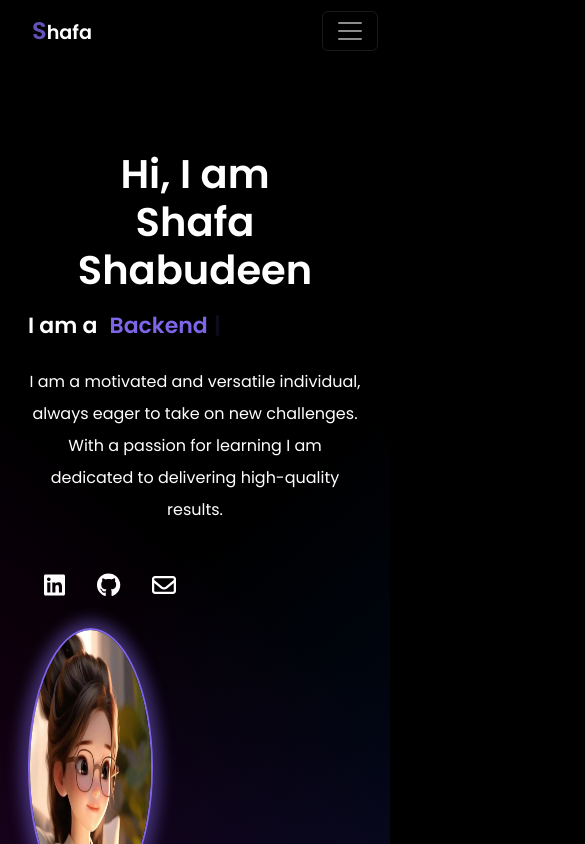
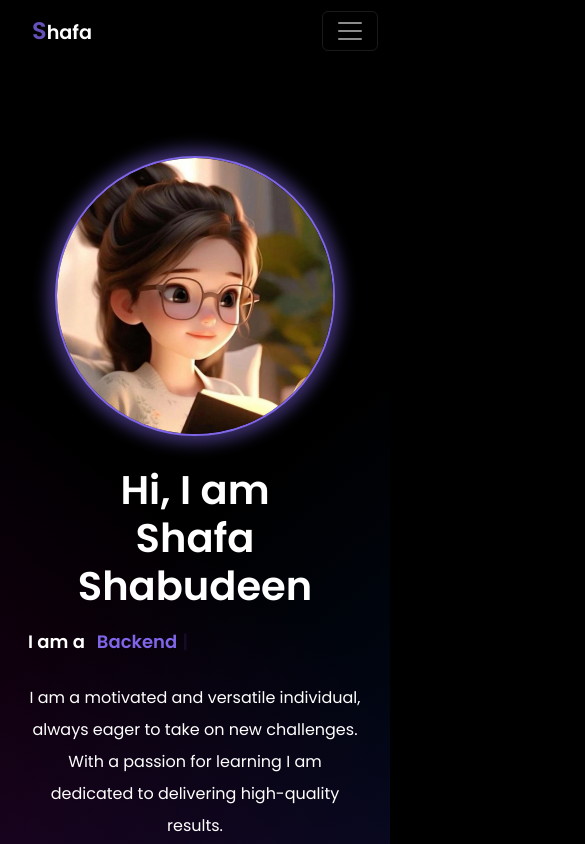
Before and after one commit to shafa-shabudeen/Personal-Portfolio-React, a React (Vite) app: page / in a window 390 px wide. Shown: the top 844 px of the page, 585 px wide, since content can reach past the window. Built offline with nearby package versions, Linux system fonts and the light colour scheme.

Commit message:
changed to responsive

```diff
--- a/src/App.jsx
+++ b/src/App.jsx
@@ -21,8 +21,6 @@ function App(){
     <About />
     <Skills />
     <Experience />
-    {/* <br />
-    <br /> */}
     <Projects />
     <ControlledExample />
     <Footer />
--- a/src/components/About/About.css
+++ b/src/components/About/About.css
@@ -15,12 +15,6 @@
   position: relative;
   padding: 80px 30px;
   margin-top: 6 0px;
-  @media (max-width: 960px) {
-    padding: 66px 16px;
-  }
-  @media (max-width: 640) {
-    padding: 32px 16px;
-  }
   z-index: 1;
 
   clip-path: polygon(0 0, 100% 0, 100% 100%, 70% 95%, 0 100%);
@@ -31,15 +25,6 @@
   font-size: 50px;
   color: #fff;
   line-height: 68px;
-  @media (max-width: 960px) {
-    text-align: center;
-  }
-
-  @media (max-width: 640px) {
-    font-size: 40px;
-    line-height: 48px;
-    margin-bottom: 8px;
-  }
 }
 
 #textLoop {
@@ -49,14 +34,6 @@
   gap: 12px;
   color: #fff;
   line-height: 68px;
-  @media (max-width: 960px) {
-    text-align: center;
-  }
-  @media (max-width: 640px) {
-    font-size: 22px;
-    line-height: 48px;
-    margin-bottom: 16px;
-  }
 }
 
 #textLoop span {
@@ -69,15 +46,6 @@
   line-height: 32px;
   margin-bottom: 42px;
   color: #fff;
-
-  @media (max-width: 960px) {
-    text-align: center;
-  }
-
-  @media (max-width: 640px) {
-    font-size: 16px;
-    line-height: 32px;
-  }
 }
 
 #heroContainer {
@@ -87,17 +55,8 @@
   order: 2;
   justify-content: end;
   gap: 12px;
-  @media (max-width: 960px) {
-    order: 1;
-    justify-content: center;
-    align-items: center;
-    margin-bottom: 80px;
-  }
+}
 
-  @media (max-width: 640px) {
-    margin-bottom: 30px;
-  }
-}
 @keyframes animatedBackground {
   0% {
     background-color: #000;
@@ -123,16 +82,6 @@
   border: 2px solid rgba(127, 101, 231, 1);
   box-shadow: 0 0 20px rgba(127, 101, 231, 0.7);
   animation: animatedBackground 5s infinite alternate;
-
-  @media (max-width: 768px) {
-    width: 400px;
-    height: 400px;
-  }
-
-  @media (max-width: 640px) {
-    width: 280px;
-    height: 280px;
-  }
 }
 
 #SocialMediaIcons {
@@ -152,3 +101,75 @@
   color: rgba(127, 101, 231, 1);
   font-size: 2rem;
 }
+
+@media (max-width: 960px) {
+  #about{
+    padding: 66px 16px;
+  }
+  #title {
+    font-size: 40px;
+    line-height: 48px;
+    text-align: center;
+  }
+
+  #textLoop {
+    font-size: 22px;
+    line-height: 32px;
+    text-align: center;
+  }
+
+  #subTitle {
+    font-size: 16px;
+    line-height: 24px;
+    text-align: center;
+  }
+
+  #heroContainer {
+    order: 1;
+    justify-content: center;
+    align-items: center;
+    margin-bottom: 80px;
+  }
+
+  #img {
+    width: 300px;
+    height: 300px;
+  }
+
+  #SocialMediaIcons {
+    justify-content: center;
+    padding-bottom: 10px;
+  }
+}
+
+@media (max-width: 640px) {
+
+  #about{
+    padding: 32px 16px;
+  }
+  #title {
+    font-size: 40px;
+    line-height: 48px;
+    margin-bottom: 8px;
+  }
+
+  #textLoop {
+    font-size: 18px;
+    line-height: 48px;
+    margin-bottom: 16px;
+  }
+
+  #subTitle {
+    font-size: 16px;
+    line-height: 32px;
+  }
+
+  #heroContainer {
+    margin-bottom: 30px;
+  }
+
+  #img {
+    width: 280px;
+    height: 280px;
+  }
+}
--- a/src/components/About/About.jsx
+++ b/src/components/About/About.jsx
@@ -10,8 +10,8 @@ function About() {
   return (
     <div id="about">
       <Container>
-        <Row>
-          <Col>
+        <Row className="align-items-center">
+          <Col md={7} className="order-2 order-md-1">
             <div id="title">
               Hi, I am <br /> Shafa Shabudeen
             </div>
@@ -57,7 +57,7 @@ function About() {
               </a>
             </div>
           </Col>
-          <Col xs={5}>
+          <Col md={5} className="d-flex justify-content-md-end order-1 order-md-2 mt-md-0 mt-3">
             <div id="heroContainer">
               <img src="./profile.jpg" alt="hero image" id="img" />
             </div>
--- a/src/components/Certifications/Certifications.css
+++ b/src/components/Certifications/Certifications.css
@@ -1,9 +1,10 @@
-#subtitle{
+#subtitle {
   font-size: 42px;
   text-align: center;
   font-weight: 600;
   margin-top: 40px;
   color: #fff;
+
   @media (max-width: 768px) {
     margin-top: 12px;
     font-size: 32px;
@@ -11,24 +12,27 @@ margin-top: 12px;
 }
 
 .cert-carousel {
-  width: 700px;
+  width: 90%;
   margin: auto;
-  height: 500px;
+  height: 60%;
   margin-block-start: 30px;
+
+  @media (max-width: 768px) {
+    height: 70%;
+    margin-bottom: 20px;
+  }
 }
 
 .cert-image-container {
-  margin-top: 70px;
   display: flex;
   justify-content: center;
   align-items: center;
   height: 300px;
-  background-size: contain; /* Adjust as needed */
-  background-position: center; /* Adjust as needed */
-  background-repeat: no-repeat; /* Adjust as needed */
+  background-size: contain;
+  background-position: center;
+  background-repeat: no-repeat;
+
+  @media (max-width: 768px) {
+    height: 200px;
   }
-
-/* #certifications{
-  background:  linear-gradient(38.73deg, rgba(204, 0, 187, 0.15) 0%, rgba(201, 32, 184, 0) 50%), linear-gradient(141.27deg, rgba(0, 70, 209, 0) 50%, rgba(0, 70, 209, 0.15) 100%);
-  clip-path: polygon(0 0, 100% 0, 100% 100%, 70% 95%, 0 100%);
-} */
+}
--- a/src/components/Certifications/Certifications.jsx
+++ b/src/components/Certifications/Certifications.jsx
@@ -55,14 +55,13 @@ function Certifications() {
   return (
     <Container id='certifications'>
       <h1 id='subtitle'>Certifications</h1>
-      <Carousel  style={{ width: '700px', margin: 'auto', height: '500px', marginBlockStart: '30px' }}>
+      <Carousel className='cert-carousel'>
         {certificateData.map((certificate, idx) => (
           <Carousel.Item key={idx}>
-             <div
+            <div
               className="cert-image-container"
               style={{ backgroundImage: `url(./${certificate.image})` }}
-            >
-            </div>
+            />
           </Carousel.Item>
         ))}
       </Carousel>
--- a/src/components/Experience/Experience.css
+++ b/src/components/Experience/Experience.css
@@ -5,14 +5,20 @@ font-weight: 600;
 margin-top: 20px;
 margin-bottom: 30px;
   color: #fff;
+
   @media (max-width: 768px) {
-margin-top: 12px;
+      margin-top: 12px;
       font-size: 32px;
   }
 }
 
 #stack{
     margin-left: 100px;
+
+    @media (max-width: 768px) {
+          margin-left: 10px;
+      }
+
 }
 
 .Description {
@@ -21,6 +27,7 @@ font-size: 15px;
 font-weight: 400;
 color: hwb(0 72% 28%);
 margin-bottom: 10px;
+
 @media only screen and (max-width: 768px){
     font-size: 12px;
 }
@@ -52,6 +59,7 @@ text-overflow: ellipsis;
         box-shadow: 0px 0px 20px rgba(0,0,0,0.2);
         transform: translateY(-5px);
     }
+
     @media only screen and (max-width: 768px){
         padding: 10px;
         gap: 8px;
@@ -133,6 +141,7 @@ gap: 8px;
     font-size: 15px;
     font-weight: 400;
     color: hwb(0 72% 28%);
+
     @media only screen and (max-width: 768px){
         font-size: 12px;
     }
--- a/src/components/Experience/Timeline.css
+++ b/src/components/Experience/Timeline.css
@@ -28,3 +28,9 @@
   margin-top: 20px;
   box-shadow: 0 0 19px rgba(127, 101, 231, 0.8); /* Add glowing effect */
 }
+
+@media (max-width: 768px) {
+  .timeline-item {
+    display: none;
+  }
+}
--- a/src/components/Header/Header.css
+++ b/src/components/Header/Header.css
@@ -30,7 +30,7 @@
 }
 
 .navbar-item-active {
-    animation: glowingEffect 1s infinite alternate; /* Adjust the animation duration as needed */
+    animation: glowingEffect 1s infinite alternate;
   }
 
   @keyframes glowingEffect {
--- a/src/components/Projects/Projects.css
+++ b/src/components/Projects/Projects.css
@@ -25,20 +25,20 @@
     max-width: 1350px;
     padding: 10px 0px 100px 0;
     gap: 12px;
+
     @media (max-width: 960px) {
         flex-direction: column;
     }
 }
 
 #Title{
-    /* font-size: 42px; */
 text-align: center;
 font-weight: 600;
 margin-top: 20px;
   color: #fff;
+
   @media (max-width: 768px) {
       margin-top: 12px;
-      /* font-size: 32px; */
   }
 }
 
--- a/src/components/Skills/Skills.css
+++ b/src/components/Skills/Skills.css
@@ -5,8 +5,9 @@ font-weight: 600;
 margin-top: 20px;
 margin-bottom: 20px;
   color: #fff;
+
   @media (max-width: 768px) {
-margin-top: 12px;
+      margin-top: 12px;
       font-size: 32px;
   }
 }
@@ -15,8 +16,7 @@ margin-top: 12px;
     text-align: center;
     padding: 15px;
     margin: 10px;
-    transition: transform 0.3s, box-shadow 0.3s; /* Add box-shadow transition */
-    /* width: 95%; */
+    transition: transform 0.3s, box-shadow 0.3s;
     width: 200px;
     height: 125px;
     display: flex;
--- a/src/components/Skills/Skills.jsx
+++ b/src/components/Skills/Skills.jsx
@@ -22,7 +22,7 @@ function Skills() {
     <Container>
       <div id="skills">
         <h1 id="subtitle">Skills</h1>
-        <Row xs={1} md={5} className="g-4">
+        <Row xs={1} md={3} lg={4} className="g-4">
           {skillsData.map((skill, index) => (
             <Col key={index}>
               <Card className="skill-card">
```
Lines whose indentation alone changed are shown as unchanged.
